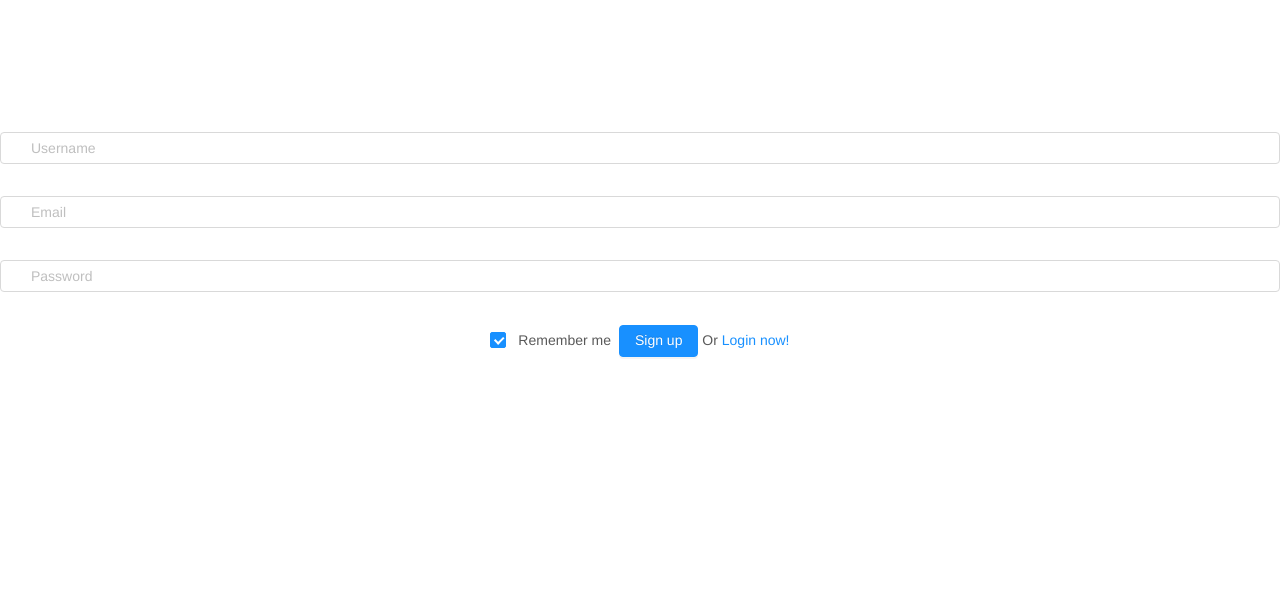
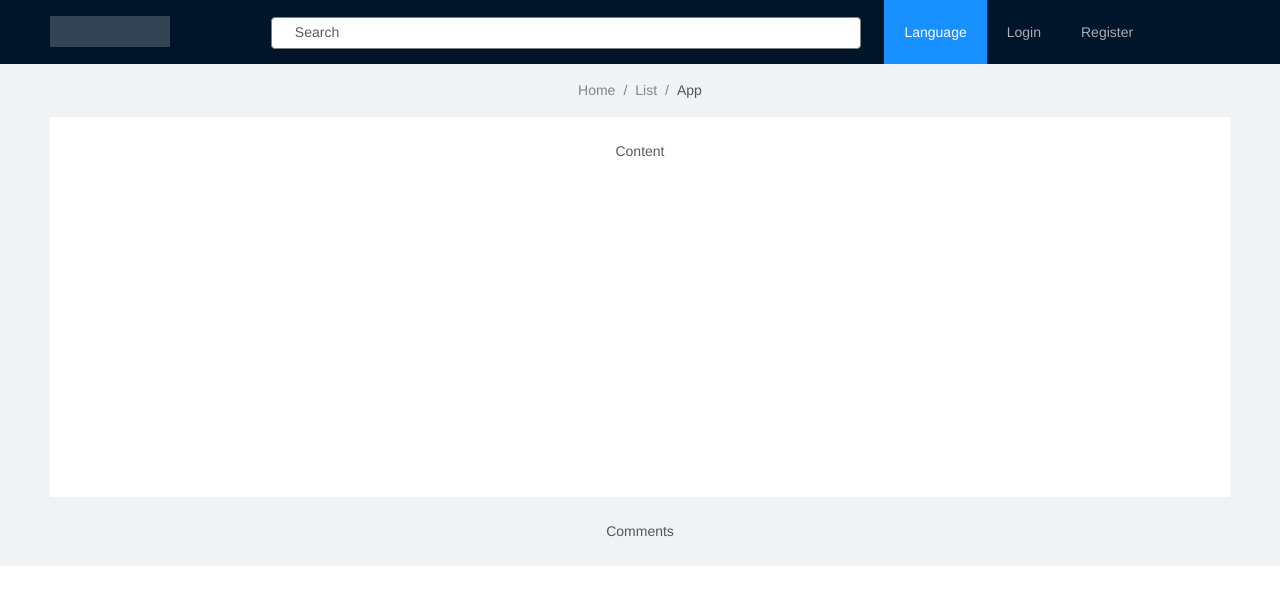
Before and after one commit to Tafadzwa-tracey/blog_java_front, a Vue app: page / in a window 1280 px wide. Shown: the top 604 px of the page. Built offline with nearby package versions, Linux system fonts and the light colour scheme; what vue-resource would draw is missing.

Commit message:
home ,registrstion page

```diff
--- a/src/components/home/Home.vue
+++ b/src/components/home/Home.vue
@@ -1,21 +1,31 @@
 <template>
   <a-layout id="components-layout-demo-fixed">
-    <a-layout-header :style="{ position: 'fixed', zIndex: 1, width: '100%' }">
+    <a-layout-header :style="{ position: 'fixed', zIndex: 1, width: '100%' }" class="layout-header">
       <div class="logo" />
       <a-menu
         theme="dark"
         mode="horizontal"
-        :default-selected-keys="['2']"
+        :default-selected-keys="['1']"
         :style="{ lineHeight: '64px' }"
       >
-        <a-menu-item key="1">
-          nav 1
+        <a-button icon="search" class = "search-button">
+            Search
+        </a-button>
+
+        <a-menu-item key="1" >
+          <router-link to="">
+            Language
+          </router-link>
         </a-menu-item>
         <a-menu-item key="2">
-          nav 2
+           <router-link to="/login">
+            Login
+          </router-link>
         </a-menu-item>
         <a-menu-item key="3">
-          nav 3
+          <router-link to='/register'>
+            Register
+          </router-link>
         </a-menu-item>
       </a-menu>
     </a-layout-header>
@@ -30,11 +40,24 @@
       </div>
     </a-layout-content>
     <a-layout-footer :style="{ textAlign: 'center' }">
-      Ant Design ©2018 Created by Ant UED
+      Comments
     </a-layout-footer>
   </a-layout>
 </template>
+
+<script>
+export default {
+  name: 'App',
+}
+</script>
+
 <style>
+.search-button{
+ text-align: left;
+ border:1px solid grey;
+ width: 50%;
+ margin-right: 2%;
+}
 #components-layout-demo-fixed .logo {
   width: 120px;
   height: 31px;
--- a/src/components/user/Login.vue
+++ b/src/components/user/Login.vue
@@ -47,7 +47,7 @@
         Log in
       </a-button>
       Or
-      <router-link to="/">
+      <router-link to='/register'>
         register now!
       </router-link>
     </a-form-item>
--- a/src/components/user/Register.vue
+++ b/src/components/user/Register.vue
@@ -107,14 +107,14 @@ if(res.body.code===1){
 </script>
 <style scoped>
 
-.login-form{
+.register-form{
   margin-top:60px;
   margin-left:30%;
   margin-right:30%;
   border: 1px solid chocolate;
   border-radius:1.5em;
 }
-#components-form-demo-normal-login .login-form {
+#components-form-demo-normal-register .login-form {
   max-width:100%;
 
 }
@@ -122,11 +122,8 @@ if(res.body.code===1){
 .form-items{
   margin-top:10%;
 }
-#components-form-demo-normal-login .login-form-forgot {
-  float: right;
-  margin-right:5%;
-}
-#components-form-demo-normal-login .login-form-button {
+
+#components-form-demo-normal-register .login-form-button {
   width: 100%;
   background-color: chocolate;
   text-align: center;
```
Also changed, not shown: src/main.js (+5 -5 lines).
